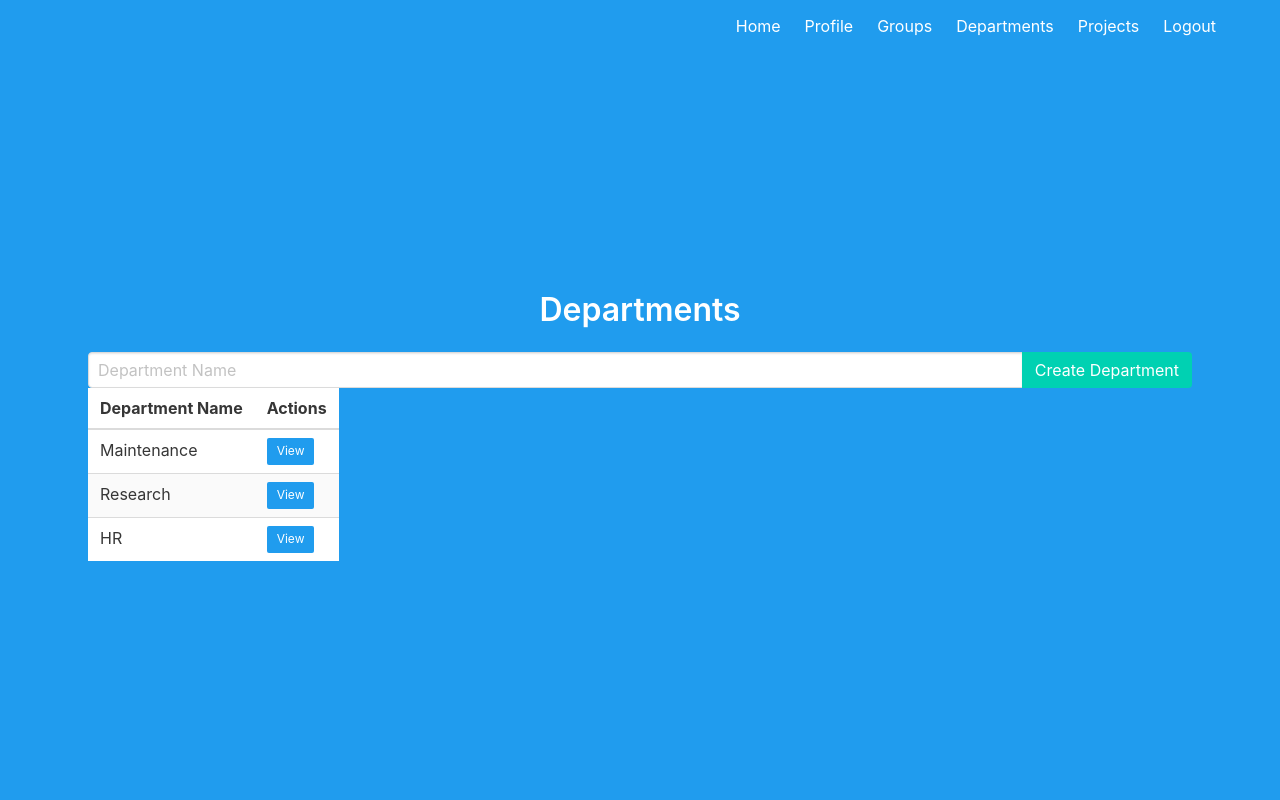
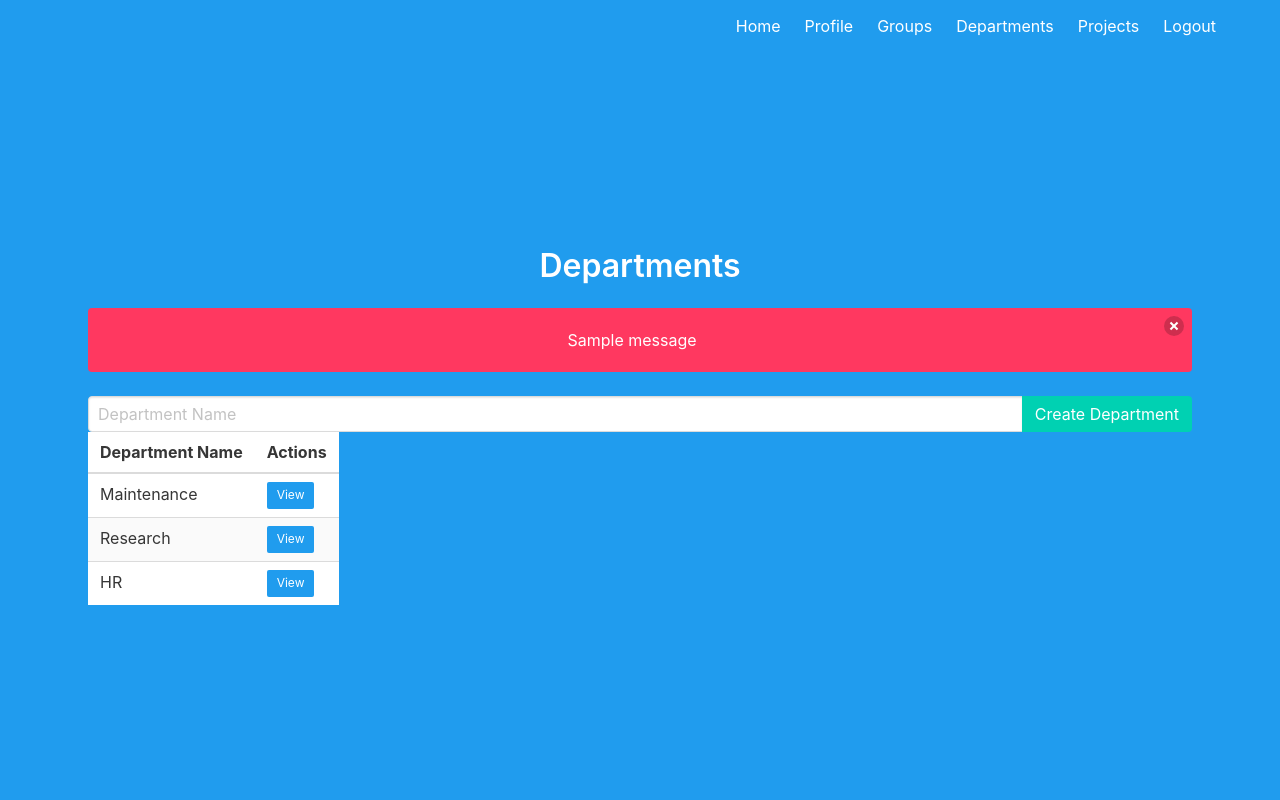
Before and after one commit to freakazoidas/PlantApp, a Flask app: page /departments/departments in a window 1280 px wide. Run offline with Flask 3, Linux system fonts and the light colour scheme; a user stored in the database is signed in; tables that the repository leaves empty hold one stand-in row (values such as "Sample post"); one stand-in notice (Sample message) is shown; some libraries are stand-ins or nearby versions.

Commit message:
added validation when creating existing department

```diff
--- a/project/departments.py
+++ b/project/departments.py
@@ -1,4 +1,4 @@
-from flask import Blueprint, redirect, render_template, request, url_for
+from flask import Blueprint, flash, redirect, render_template, request, url_for
 from flask_login import current_user, login_required
 
 from . import db
@@ -13,11 +13,17 @@ def list_departments():
 
     if request.method == 'POST':
         department_name = request.form['department_name']
-        new_department = Departments(department_name=department_name)
-        db.session.add(new_department)
-        db.session.commit()
+        # Check if department with same name already exists
+        existing_department = Departments.query.filter_by(department_name=department_name).first()
+        if existing_department:
+            flash('Department already exists')
+        else:
+            new_department = Departments(department_name=department_name)
+            db.session.add(new_department)
+            db.session.commit()
 
     return render_template('departments.html', departments=departments)
+
 
 @departments_bp.route('/departments/<int:department_id>', methods=['GET', 'POST'])
 @login_required
--- a/project/models.py
+++ b/project/models.py
@@ -51,7 +51,7 @@ class Projects(db.Model):
 class Departments(db.Model):
     __tablename__ = 'departments'
     id = Column(Integer, primary_key=True)
-    department_name = Column(String(255), nullable=False)
+    department_name = Column(String(255), nullable=False, unique=True)
     projects = relationship("ProjectsDepartmentsIntermediary", back_populates="department", cascade="all, delete-orphan")
 
 class ProjectsDepartmentsIntermediary(db.Model):
--- a/project/templates/departments.html
+++ b/project/templates/departments.html
@@ -3,6 +3,15 @@
 <section class="section">
   <div class="container">
     <h1 class="title">Departments</h1>
+
+    {% with messages = get_flashed_messages() %} {% if messages %}
+    <div class="notification is-danger">
+      <button class="delete"></button>
+      {% for message in messages %}
+      <p>{{ message }}</p>
+      {% endfor %}
+    </div>
+    {% endif %} {% endwith %}
 
     <form method="POST" action="{{ url_for('departments.list_departments') }}">
       <div class="field has-addons">
```
Also changed, not shown: instance/db.sqlite, 1 other file.
